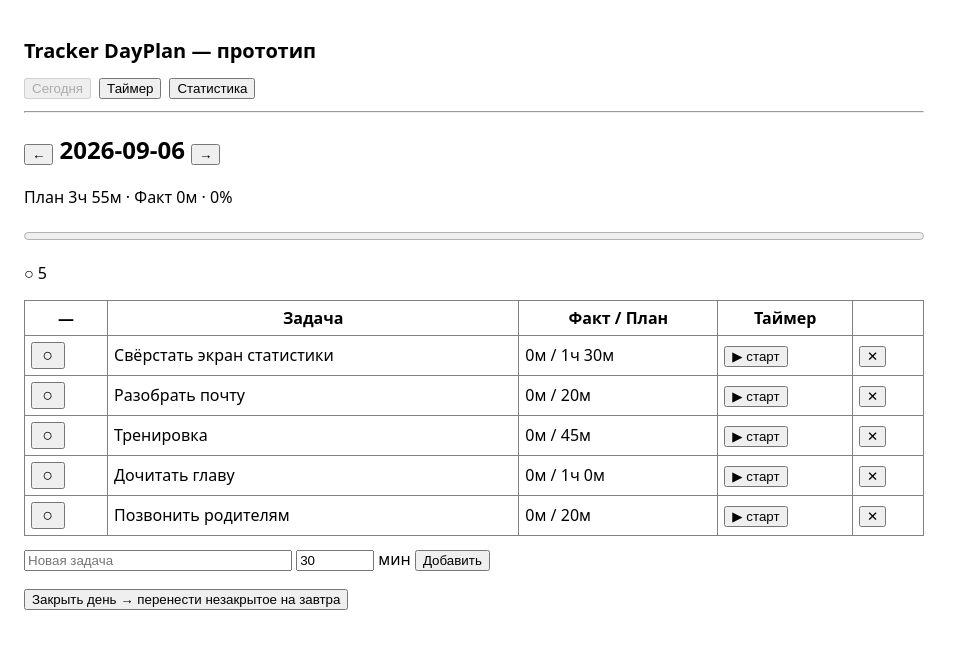
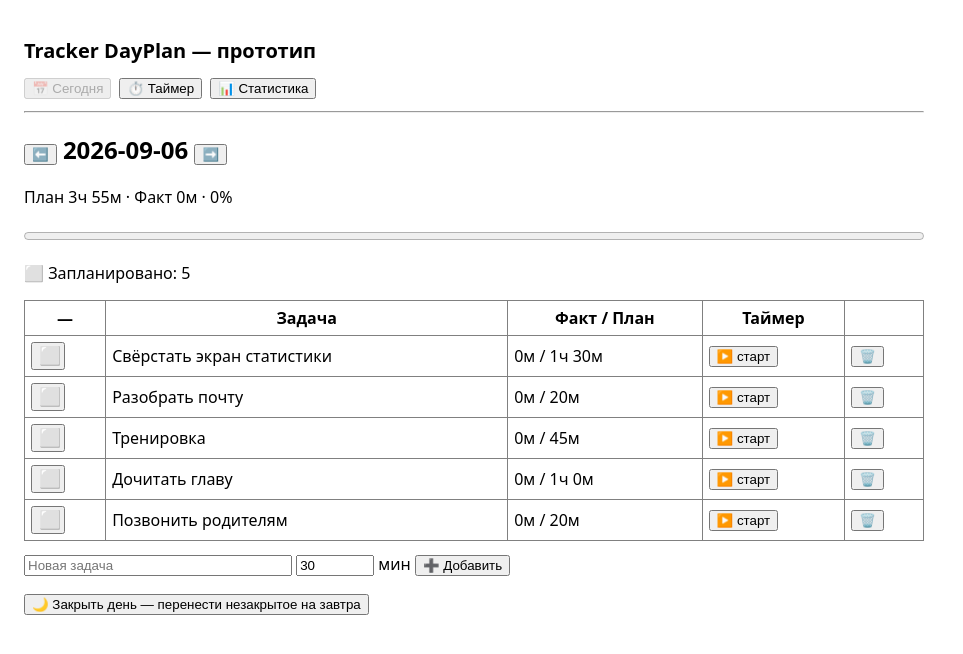
Before and after one commit to Aistben/Tracker_DayPlan, a React (Vite) app: page / in a window 1280 px wide. Shown: the top 654 px of the page, without its empty margins (0-963 px from the left). Built offline with nearby package versions, Linux system fonts and the light colour scheme.

Commit message:
Таймер прямо в строке задачи: отсчёт, пауза/возобновление, эмодзи-статусы
Co-authored-by: arena-agent <297053741+arena-agent@users.noreply.github.com>

```diff
--- a/src/App.tsx
+++ b/src/App.tsx
@@ -29,13 +29,13 @@ export default function App() {
 
       <nav style={{ margin: "12px 0", display: "flex", gap: 8 }}>
         <button onClick={() => setTab("today")} disabled={tab === "today"}>
-          Сегодня
+          📅 Сегодня
         </button>
         <button onClick={() => setTab("timer")} disabled={tab === "timer"}>
-          Таймер {timer.running ? "●" : ""}
+          ⏱️ Таймер {timer.running ? "🔴" : ""}
         </button>
         <button onClick={() => setTab("stats")} disabled={tab === "stats"}>
-          Статистика
+          📊 Статистика
         </button>
       </nav>
       <hr />
--- a/src/screens/Today.tsx
+++ b/src/screens/Today.tsx
@@ -1,5 +1,5 @@
 import { useMemo, useState } from "react";
-import { STATUS_LABEL, STATUS_MARKER, Status } from "../lib/types";
+import { STATUS_LABEL, Status } from "../lib/types";
 import { spentMinutes, tasksForDate, shiftISO } from "../lib/storage";
 import type { useStore, useTimer } from "../lib/useStore";
 
@@ -12,6 +12,22 @@ type Props = {
 
 // Категория скрыта в UI прототипа, но остаётся в модели ради статистики.
 const DEFAULT_CATEGORY_ID = "work";
+
+// Эмодзи для статусов — понятнее символов ○◐●.
+const STATUS_EMOJI: Record<Status, string> = {
+  planned: "⬜",
+  active: "⏳",
+  done: "✅",
+  partial: "🟨",
+  cancelled: "❌",
+  moved: "➡️",
+};
+
+function mmss(sec: number) {
+  const m = Math.floor(sec / 60);
+  const s = sec % 60;
+  return `${String(m).padStart(2, "0")}:${String(s).padStart(2, "0")}`;
+}
 
 function fmt(min: number) {
   const h = Math.floor(min / 60);
@@ -49,8 +65,8 @@ export default function Today({ store, timer, date, setDate }: Props) {
   return (
     <div>
       <h2>
-        <button onClick={() => setDate(shiftISO(date, -1))}>←</button> {date}{" "}
-        <button onClick={() => setDate(shiftISO(date, 1))}>→</button>
+        <button onClick={() => setDate(shiftISO(date, -1))} title="Предыдущий день">⬅️</button> {date}{" "}
+        <button onClick={() => setDate(shiftISO(date, 1))} title="Следующий день">➡️</button>
       </h2>
 
       <p>
@@ -59,10 +75,10 @@ export default function Today({ store, timer, date, setDate }: Props) {
       <progress value={totals.spent} max={totals.plan || 1} style={{ width: "100%" }} />
 
       <p>
-        {(Object.keys(STATUS_MARKER) as Status[])
+        {(Object.keys(STATUS_EMOJI) as Status[])
           .filter((s) => totals.counts[s])
-          .map((s) => `${STATUS_MARKER[s]} ${totals.counts[s]}`)
-          .join("   ")}
+          .map((s) => `${STATUS_EMOJI[s]} ${STATUS_LABEL[s]}: ${totals.counts[s]}`)
+          .join("   ·   ")}
       </p>
 
       <table border={1} cellPadding={6} style={{ width: "100%", borderCollapse: "collapse" }}>
@@ -81,10 +97,10 @@ export default function Today({ store, timer, date, setDate }: Props) {
                 <td>
                   <button
                     onClick={() => store.cycleStatus(t.id)}
-                    title={STATUS_LABEL[t.status]}
+                    title={`${STATUS_LABEL[t.status]} — клик меняет статус`}
                     style={{ fontSize: 18, width: 34 }}
                   >
-                    {STATUS_MARKER[isActive ? "active" : t.status]}
+                    {STATUS_EMOJI[isActive ? "active" : t.status]}
                   </button>
                 </td>
                 <td
@@ -100,17 +116,47 @@ export default function Today({ store, timer, date, setDate }: Props) {
                 <td>
                   {fmt(spent)} / {fmt(t.plannedMinutes)}
                 </td>
-                <td>
+                <td style={{ whiteSpace: "nowrap" }}>
                   {isActive ? (
-                    <em>идёт…</em>
+                    <>
+                      <strong
+                        style={{
+                          fontFamily: "monospace",
+                          fontSize: 16,
+                          opacity: timer.running ? 1 : 0.5,
+                        }}
+                      >
+                        {mmss(
+                          timer.mode === "pomodoro"
+                            ? Math.max(0, timer.targetSec - timer.elapsed)
+                            : timer.elapsed
+                        )}
+                      </strong>{" "}
+                      <button
+                        onClick={() => timer.setRunning(!timer.running)}
+                        title={timer.running ? "Пауза" : "Возобновить"}
+                      >
+                        {timer.running ? "⏸️" : "▶️"}
+                      </button>{" "}
+                      <button onClick={timer.stop} title="Стоп — записать как прерванную">
+                        ⏹️
+                      </button>{" "}
+                      <button onClick={timer.complete} title="Готово — засчитать сессию">
+                        ✔️
+                      </button>
+                    </>
                   ) : (
-                    <button onClick={() => timer.start(t.id, data.settings.focusMinutes)}>
-                      ▶ старт
+                    <button
+                      onClick={() => timer.start(t.id, data.settings.focusMinutes)}
+                      title="Запустить таймер"
+                      disabled={timer.taskId !== null}
+                    >
+                      ▶️ старт
                     </button>
                   )}
                 </td>
                 <td>
-                  <button onClick={() => store.removeTask(t.id)}>✕</button>
+                  <button onClick={() => store.removeTask(t.id)} title="Удалить">🗑️</button>
                 </td>
               </tr>
             );
@@ -140,12 +186,12 @@ export default function Today({ store, timer, date, setDate }: Props) {
           onChange={(e) => setPlanned(+e.target.value)}
           style={{ width: 70 }}
         />{" "}
-        мин <button type="submit">Добавить</button>
+        мин <button type="submit">➕ Добавить</button>
       </form>
 
       <p style={{ marginTop: 16 }}>
         <button onClick={() => store.carryOver(date, shiftISO(date, 1))}>
-          Закрыть день → перенести незакрытое на завтра
+          🌙 Закрыть день — перенести незакрытое на завтра
         </button>
       </p>
     </div>
```
